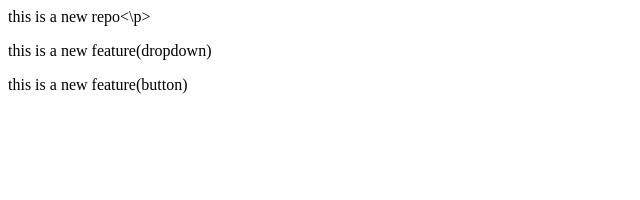
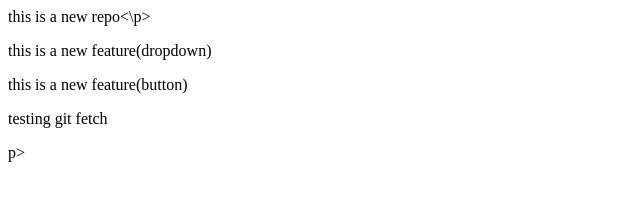
Before and after one commit to GeetikaAgrawal/localrepo, a plain HTML site: page index.html in a window 1280 px wide. Shown: the whole page, without its empty margins (0-640 px from the left). Drawn offline with Linux system fonts and the light colour scheme.

Commit message:
Update index.html

```diff
--- a/index.html
+++ b/index.html
@@ -1,3 +1,4 @@
 <p>this is a new repo<\p>
 <p>this is a new feature(dropdown)</p>
 <p>this is a new feature(button)</p>
+<p>testing git fetch</p>p>
```
